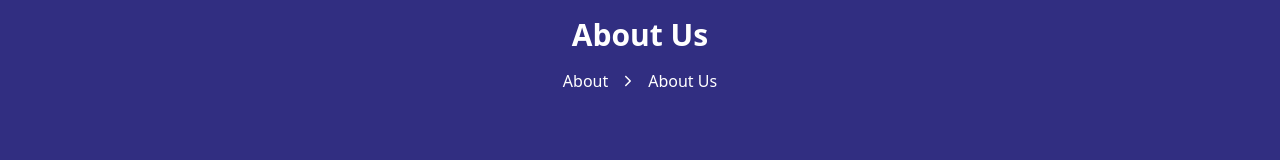
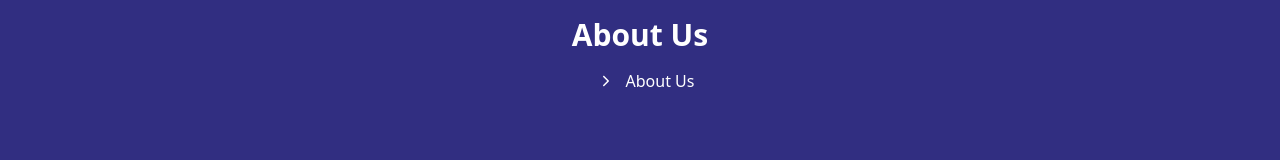
Before and after one commit to ShekRasel/Cryptoland, a React (Vite) app: page /about in a window 1280 px wide. Shown: the part 143-303 px from the top of the page. Built offline with nearby package versions, Linux system fonts and the light colour scheme.

Commit message:
text edit

```diff
--- a/src/pages/About.jsx
+++ b/src/pages/About.jsx
@@ -8,7 +8,7 @@ import TeamMate from '../components/TeamMate';
 function About() {
   return (
     <div className=''>
-      <CommonComponent about='About Us' About='About' aboutLink='/'/>
+      <CommonComponent about='About Us'/>
 
       <div className='px-3 md:px-8 lg:px-12 xl:px-16 2xl:px-72 pt-24 pb-24'>
         <div className='lg:flex gap-16'>
```
